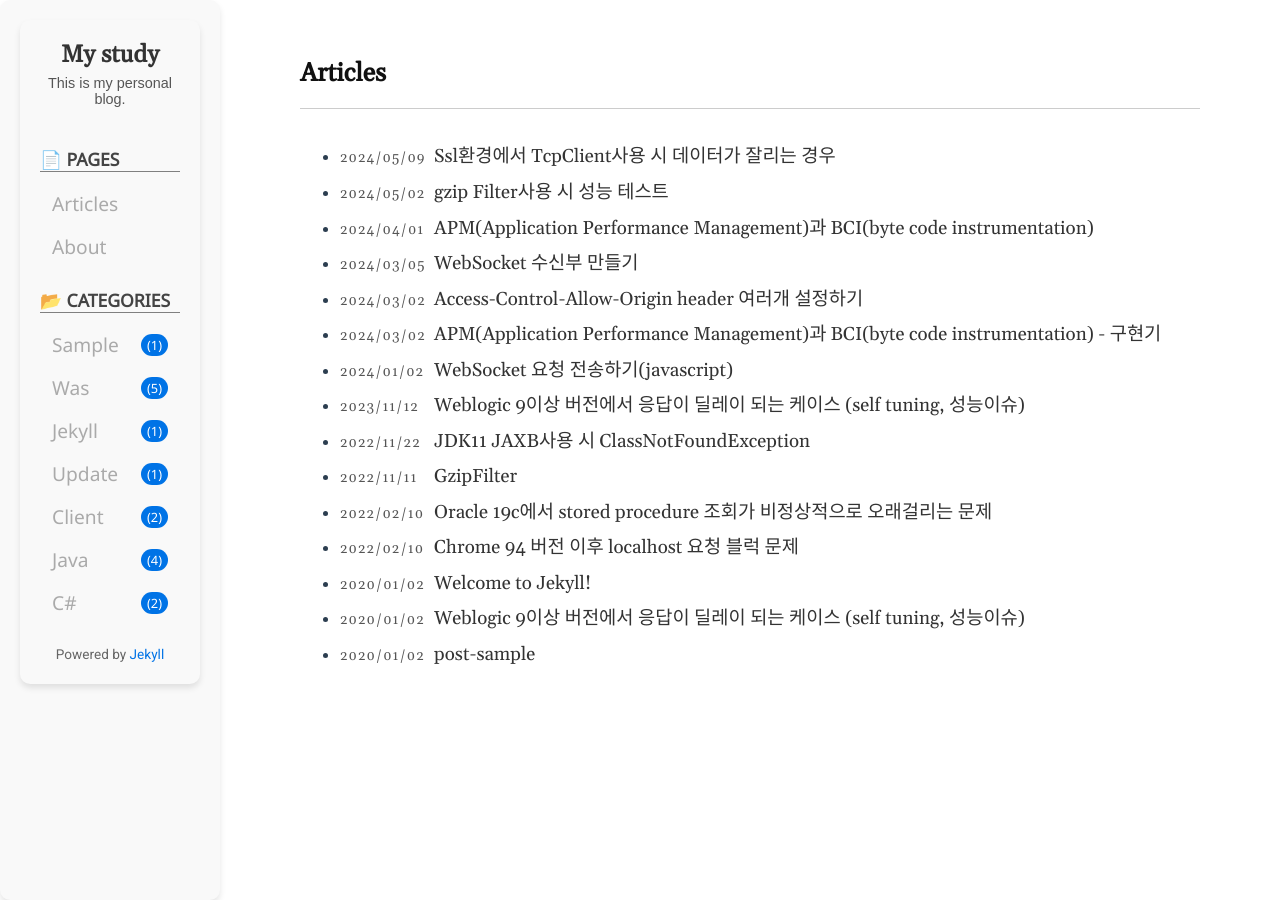
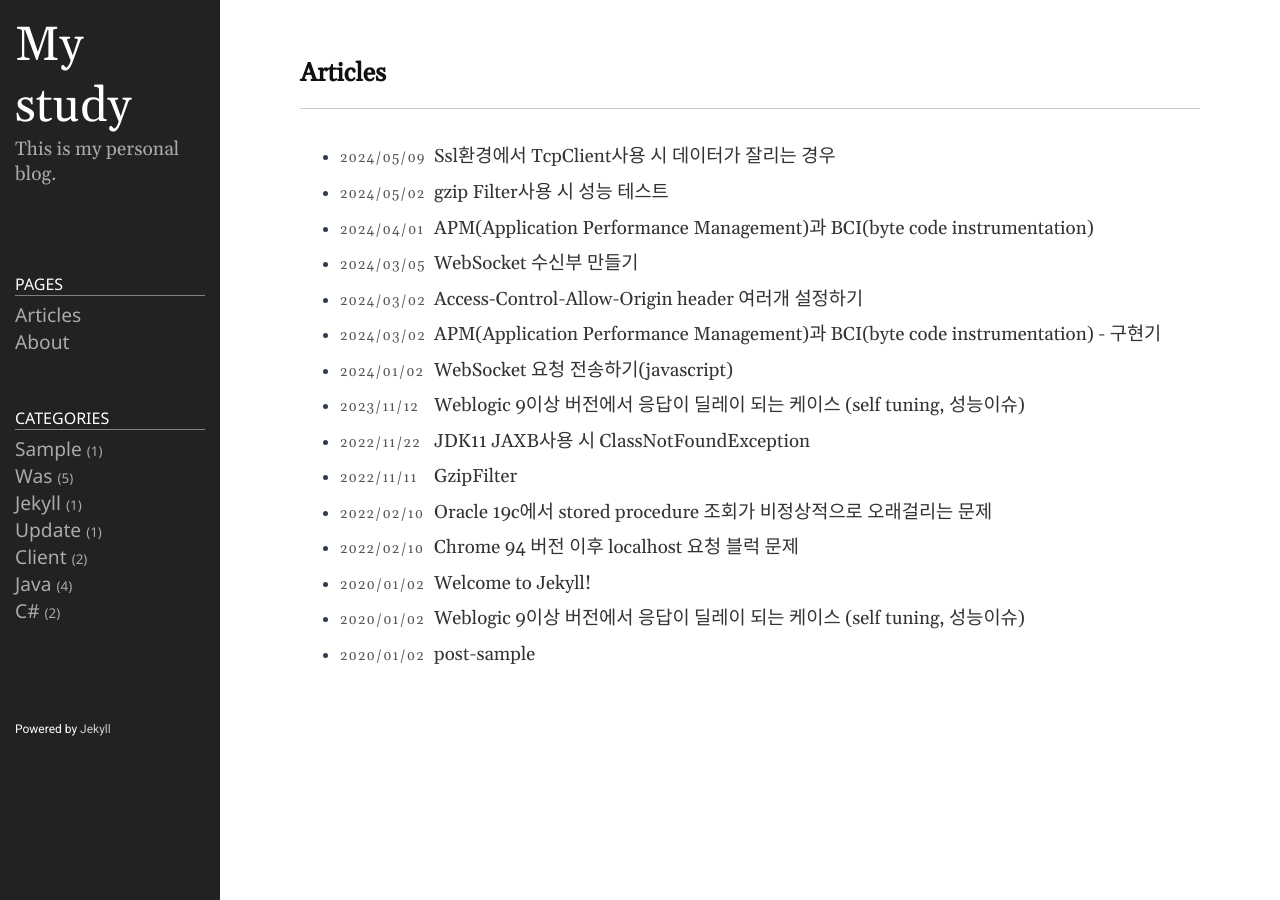
Before and after one commit to heedu-yoon/heedu-yoon.github.io, a Jekyll site: the page built from index.md, in a window 1280 px wide. Built offline with Jekyll 4.4.1, drawn with Linux system fonts in a browser that asks for light colours.

Commit message:
rollback

```diff
--- a/_includes/sidebar.html
+++ b/_includes/sidebar.html
@@ -1,7 +1,5 @@
-<div class="sidebar">
-	<!-- Header -->
 <div class="sidebar-item sidebar-header">
-		<div class="sidebar-brand">
+	<div class='sidebar-brand'>
 		<a href="/about/">{{ site.title }}</a>
 	</div>
 	<p class="lead">{{ site.description }}</p>
@@ -9,15 +7,13 @@
 		<a rel="me" href="https://github.com/{{ social.github | cgi_escape | escape }}" title="{{ social.github | escape }}">
 			<svg class="svg-icon grey">
 				<use xlink:href="{{ '/assets/minima-social-icons.svg#github' | relative_url }}" />
-			</svg>
-		</a>
+			</svg></a></li>
 	{%- endif -%}
 </div>
 
-	<!-- Navigation -->
 <div class="sidebar-item sidebar-nav">
 	<ul class="nav">
-			<li class="nav-title">📄 Pages</li>
+      <li class="nav-title">Pages</li>
 	  <li>
 	  	<a class="nav-item" href="/">Articles</a>
 	  </li>
@@ -36,10 +32,9 @@
 	</ul>
 </div>
 
-	<!-- Categories -->
 <div class="sidebar-item sidebar-nav">
   	<ul class="nav">
-			<li class="nav-title">📂 Categories</li>
+			<li class="nav-title">Categories</li>
 	    {% for category in site.categories %}
 	    <li>
 	    	<a class="nav-item" href="{{ root_url }}/{{ site.category_dir }}#{{ category | first }}">
@@ -48,11 +43,10 @@
 	    	</a>
  		</li>
 	    {% endfor %}
+	  </nav>
 	</ul>
 </div>
 
-	<!-- Footer -->
 <div class="sidebar-item sidebar-footer">
 	<p>Powered by <a href="https://github.com/jekyll/jekyll">Jekyll</a></p>
 </div>
-</div>
--- a/public/css/style.css
+++ b/public/css/style.css
@@ -337,90 +337,3 @@ footer {
 		display: none;
 	}
 }
-
-/* 전체 사이드바 스타일 */
-.sidebar {
-	background-color: #f9f9f9; /* 밝은 배경색 */
-	padding: 20px;
-	border-radius: 10px;
-	box-shadow: 0 4px 6px rgba(0, 0, 0, 0.1);
-	font-family: 'Arial', sans-serif;
-}
-
-/* 헤더 스타일 */
-.sidebar-header {
-	text-align: center;
-	margin-bottom: 20px;
-}
-
-.sidebar-brand a {
-	font-size: 1.5rem;
-	font-weight: bold;
-	color: #333;
-	text-decoration: none;
-}
-
-.sidebar-brand a:hover {
-	color: #0073e6; /* 링크 호버 시 색상 */
-}
-
-.lead {
-	font-size: 0.9rem;
-	color: #555;
-	margin-top: 5px;
-}
-
-/* 네비게이션 스타일 */
-.sidebar-nav .nav {
-	list-style: none;
-	padding: 0;
-	margin: 0;
-}
-
-.sidebar-nav .nav-title {
-	font-size: 1.1rem;
-	font-weight: bold;
-	margin-bottom: 10px;
-	color: #444;
-}
-
-.nav-item {
-	display: flex;
-	justify-content: space-between;
-	align-items: center;
-	padding: 8px 12px;
-	border-radius: 5px;
-	text-decoration: none;
-	color: #333;
-	transition: background-color 0.3s, color 0.3s;
-}
-
-.nav-item:hover {
-	background-color: #0073e6;
-	color: #fff;
-}
-
-.badge {
-	background-color: #0073e6;
-	color: #fff;
-	font-size: 0.8rem;
-	padding: 2px 6px;
-	border-radius: 12px;
-}
-
-/* 푸터 스타일 */
-.sidebar-footer {
-	margin-top: 20px;
-	font-size: 0.85rem;
-	color: #666;
-	text-align: center;
-}
-
-.sidebar-footer a {
-	color: #0073e6;
-	text-decoration: none;
-}
-
-.sidebar-footer a:hover {
-	text-decoration: underline;
-}
```
Lines whose indentation alone changed are shown as unchanged.
